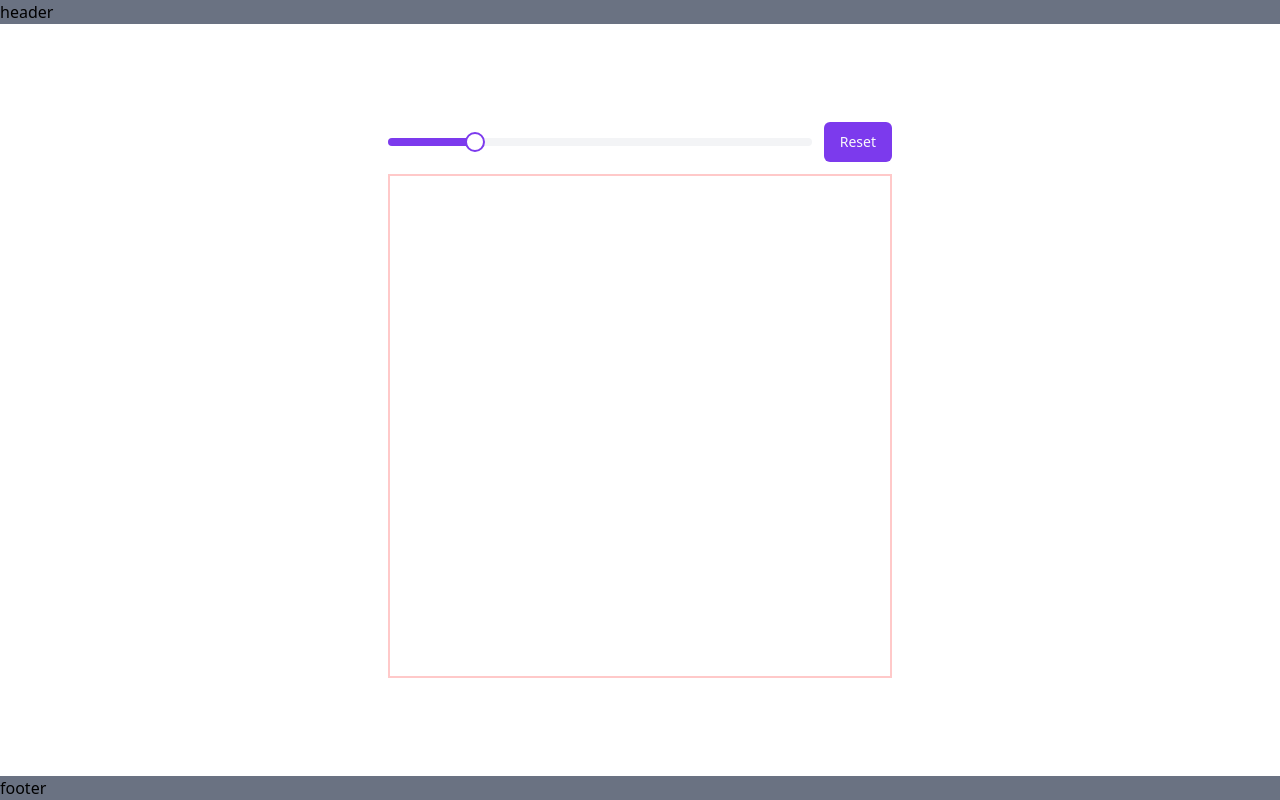
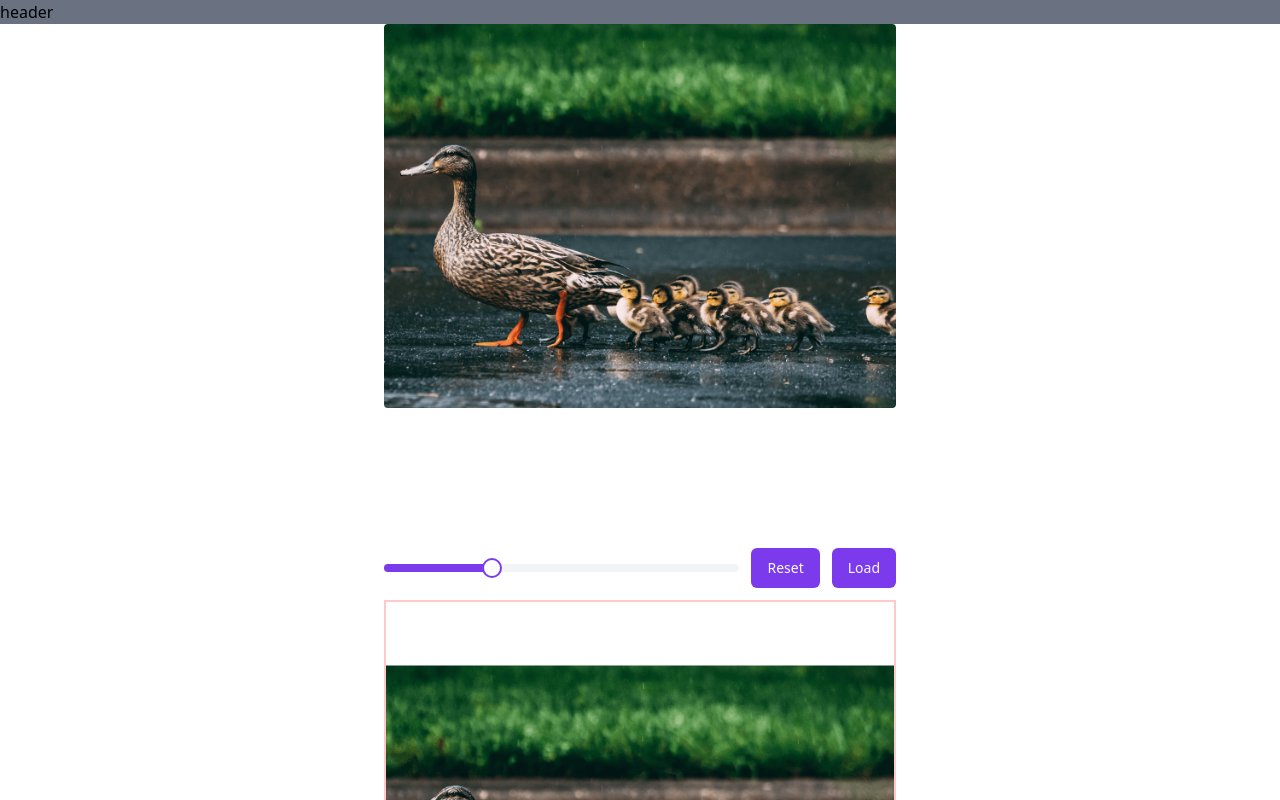
Before and after one commit to barisdemirci8/blusherai, a Next.js app: page / in a window 1280 px wide. Shown: the top 800 px of the page. Built offline with nearby package versions, Linux system fonts and the light colour scheme.

Commit message:
fix scaling of brush on canvas

```diff
--- a/src/components/image/blusher.tsx
+++ b/src/components/image/blusher.tsx
@@ -1,59 +1,67 @@
 "use client";
 
-import { useRef, useState } from "react";
+import { useEffect, useRef, useState } from "react";
 import { Button } from "../ui/button";
 import { Slider } from "../ui/slider";
 
 export default function Blusher() {
 
     const canvasRef = useRef<HTMLCanvasElement>(null);
+    const imageRef = useRef<HTMLImageElement>(null);
 
     const [isDrawing, setIsDrawing] = useState<boolean>(false);
-    const [brushSize, setBrushSize] = useState<number>(20);
+    const [brushSize, setBrushSize] = useState<number>(30);
+
+    useEffect(() => {
+        const image = new Image();
+        image.src = "/images/ducks.png";
+        image.crossOrigin = "anonymous";
+
+        image.onload = () => {
+            console.log('image width: ', image.width);
+            console.log('image height: ', image.height);
+            imageRef.current = image;
+            drawImageOnCanvas();
+        }
+    }, [])
 
     const startDraw = (e: React.MouseEvent<HTMLCanvasElement>) => {
-        console.log('starting draw: ', e);
         setIsDrawing(true);
     }
 
     const stopDraw = (e: React.MouseEvent<HTMLCanvasElement>) => {
-        console.log('stop draw: ', e);
         setIsDrawing(false);
     }
 
     const draw = (e: React.MouseEvent<HTMLCanvasElement>) => {
-
         if (!isDrawing) {
             return;
         }
 
-        //console.log('drawing')
         const canvas = canvasRef.current;
         const ctx = canvas?.getContext("2d");
 
         if (canvas && ctx) {
+
+            // rect rendered on client
             const canvasRect = canvas.getBoundingClientRect();
-            //console.log('canvas: ', canvas);
-            console.log('canvas rect: ', canvasRect);
 
-            //console.log('e: ', e) ;
+            // get scale between set canvas dims and actually rendered canvas on client
+            const scaleX: number = canvas.width / canvasRect.width;
+            const scaleY: number = canvas.height / canvasRect.height;
 
-            const x: number = e.clientX - canvasRect.left;
-            const y: number = e.clientY - canvasRect.top;
-
-            console.log('x: ', x);
-            console.log('y: ', y);
+            // position in the canvas
+            const x: number = (e.clientX - canvasRect.left) * scaleX;
+            const y: number = (e.clientY - canvasRect.top) * scaleY;
 
             ctx.beginPath();
             ctx.arc(x, y, brushSize / 2, 0, 2 * Math.PI);
-            ctx.stroke();
+            ctx.fillStyle = "rgba(154, 148, 188, 0.15)";
+            ctx.fill();
         }
-
-        //console.log('draw: ', e);
     }
 
     const clearDrawing = () => {
-
         const canvas = canvasRef.current;
         const ctx = canvas?.getContext("2d");
 
@@ -66,33 +74,77 @@ export default function Blusher() {
         setBrushSize(values[0]);
     }
 
+    const drawImageOnCanvas = () => {
+        const canvas = canvasRef.current;
+        const ctx = canvas?.getContext("2d");
+
+        if (canvas && ctx && imageRef.current) {
+
+            const scaleX: number = canvas.width / imageRef.current.width;
+            const scaleY: number = canvas.height / imageRef.current.height;
+
+            console.log('scale width: ', scaleX);
+            console.log('scale height: ', scaleY);
+
+            const scale: number = Math.min(scaleX, scaleY);
+            console.log('scale: ', scale);
+
+            const scaledWidth: number = imageRef.current.width * scale;
+            const scaledHeight: number = imageRef.current.height * scale;
+            console.log('scaled width: ', scaledWidth);
+            console.log('scaled height: ', scaledHeight);
+
+            const offsetX: number = (canvas.width - scaledWidth) / 2;
+            const offsetY: number = (canvas.height - scaledHeight) / 2;
+            console.log('offset x: ', offsetX);
+            console.log('offset y: ', offsetY);
+
+            ctx.drawImage(imageRef.current, offsetX, offsetY, scaledWidth, scaledHeight);
+        }
+    };
+
+    const loadImage = () => {
+        // just for testing
+        const canvas = canvasRef.current;
+        const ctx = canvas?.getContext("2d");
+
+        if (canvas && ctx && imageRef.current) {
+            ctx.drawImage(imageRef.current, 0, 0);
+        }
+    }
+
+
     return (
-      <div className="flex flex-col justify-center items-center cursor-pointer gap-3">
-        {/* <div className="w-128 h-128">
+      <div className="flex flex-col justify-center items-center gap-3">
+        <div className="w-128 h-128">
                 <img
                     src={"/images/ducks.png"}
                     alt="test image"
                     className="object-fill rounded-sm"
                 />
-            </div>*/}
+            </div>
         <div className="flex justify-center items-center gap-3 w-full">
           <Slider
+            className="cursor-pointer"
             value={[brushSize]}
             onValueChange={handleBrushChange}
             step={1}
             max={100}
             min={1}
           />
-          <Button onClick={clearDrawing}>
+          <Button className="hover:cursor-pointer" onClick={clearDrawing}>
             Reset
+          </Button>
+          <Button className="hover:cursor-pointer" onClick={loadImage}>
+            Load
           </Button>
         </div>
 
         <canvas
           ref={canvasRef}
-          className="border-2 border-red-200"
-          width={500}
-          height={500}
+          className="border-2 border-red-200 object-fit cursor-pointer w-128 h-128"
+          width={1024}
+          height={1024}
           onMouseDown={startDraw}
           onMouseUp={stopDraw}
           onMouseLeave={stopDraw}
```
Also changed, not shown: src/components/image/brush-cursor.svg (added).
